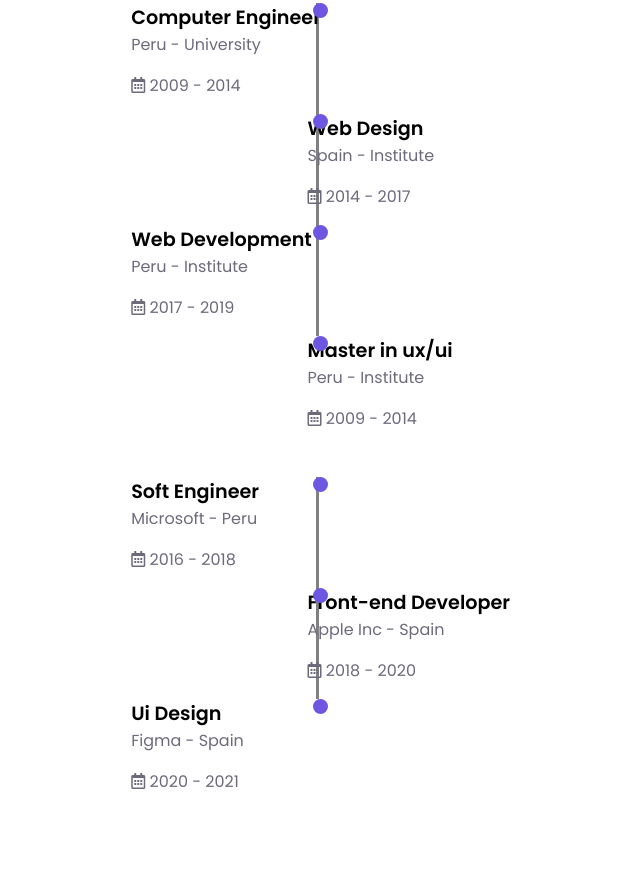
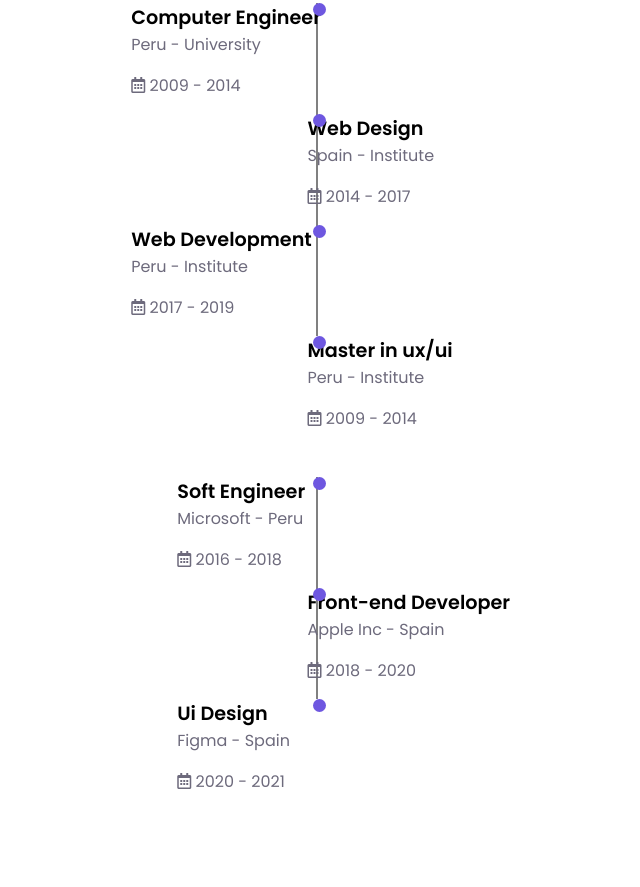
Before and after one commit to Dak2dak/personal_project, a plain HTML site: page index.html in a window 1280 px wide. Shown: the part 1563-2450 px from the top of the page, without its empty margins (313-953 px from the left). Drawn offline with nearby package versions, Linux system fonts and the light colour scheme.

Commit message:
first commit on 25th, October

```diff
--- a/assets/CSS/style.css
+++ b/assets/CSS/style.css
@@ -437,7 +437,7 @@ html{
     top: 0;
     content: ' ';
     display: block;
-    width: 3px;
+    width: 2px;
     height: 100%;
     margin-left: -11px;
     background: grey;
@@ -487,10 +487,10 @@ html{
 .timeline__rounder{
     position: absolute;
     background-color: #6e57e0;
-    width: 15px;
-    height: 15px;
+    width: 13px;
+    height: 13px;
     border-radius: 50%;
-    left: 43%;
+    left: 43.5%;
 }
 
 
@@ -1376,6 +1376,10 @@ input{
         font-size: 1rem;
     }
 
+    .bloc_2{
+        left: 37%;
+    }
+
             /*===== SERVICES SECTION =====*/
 
     .services__data{
@@ -1486,12 +1490,6 @@ input{
 
             /*===== TESTIMONIAL SECTION =====*/
 
-    /* .swiper-wrapper{
-        width: 100%;
-        display: flex;
-        flex-direction: column;
-    } */
-
     .client__about--info{
         display: flex;
         justify-content: space-around;
@@ -1585,7 +1583,7 @@ input{
 
     .bottom__title{
         position: relative;
-        right: 125px;
+        right: 20px;
         bottom: -370px;
         padding-bottom: 1.5rem;
         width: 100%;
--- a/index.html
+++ b/index.html
@@ -164,7 +164,7 @@
             <div class="about__container--details">
               <p class="about__description">
                 Web developer, with extensive knowledge and years of experience,
-                working in web technologies and ui/ux design, delivering quality work.
+                working in web technologies and Ui/Ux design, delivering quality work.
               </p>
               <div class="experience">
                 <div class="experience__details">
@@ -477,7 +477,7 @@
       <!--===================unordered lines bloc 2=======================-->
           <ul class="timeline" id="appears__onClick">
               <li class="timeline__wrapper">
-                  <div class="timeline__left">
+                  <div class="timeline__left bloc_2">
                       <h3 class="title">Soft Engineer</h3>
                       <span class="subtitle">Microsoft - Peru</span>
                       <div class="time">
@@ -501,7 +501,7 @@
               </li>
 
               <li class="timeline__wrapper--end">
-                  <div class="timeline__left">
+                  <div class="timeline__left bloc_2">
                       <h3 class="title">Ui Design</h3>
                       <span class="subtitle">Figma - Spain</span>
                       <div class="time">
```
